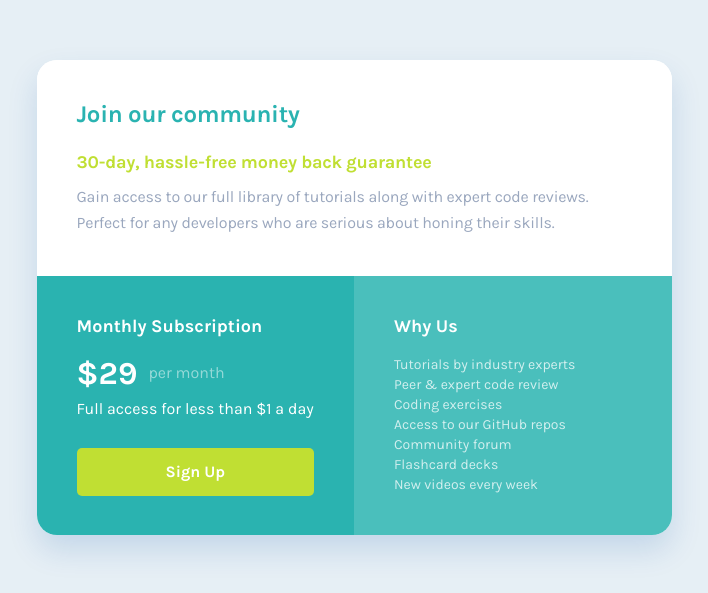
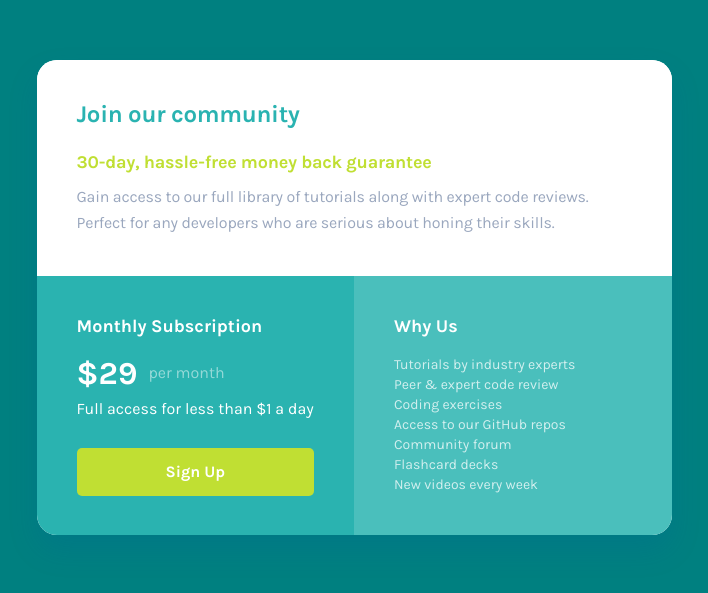
Before and after one commit to Asadullohbek05/price-component, a plain HTML site: page index.html in a window 1280 px wide. Shown: the part 103-696 px from the top of the page, without its empty margins (286-994 px from the left). Drawn offline with Linux system fonts and the light colour scheme.

Commit message:
background color changed

```diff
--- a/style.css
+++ b/style.css
@@ -16,7 +16,7 @@ body {
   align-items: center;
   width: 100%;
   height: 100vh;
-  background-color: #e6eff5;
+  background-color: teal;
 }
 
 .card {
```
